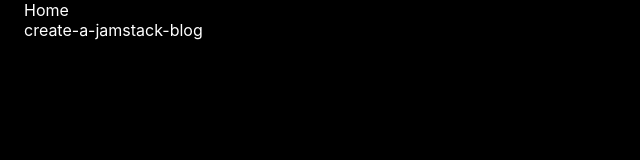
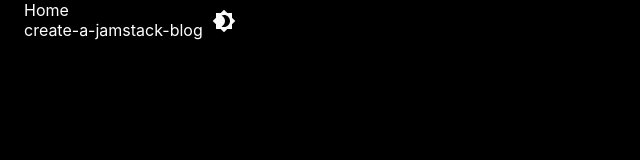
Before and after one commit to haydenlinder/blog, a Next.js app: page / in a window 1280 px wide. Shown: the top 160 px of the page, without its empty margins (0-640 px from the left). Built offline with nearby package versions, Linux system fonts and the light colour scheme.

Commit message:
Add dark toggle switch

```diff
--- a/pages/_app.js
+++ b/pages/_app.js
@@ -1,17 +1,37 @@
 import '../styles/globals.css'
-import 'highlight.js/styles/github.css';
+import 'highlight.js/styles/vs.css';
 import 'highlight.js/styles/vs2015.css';
 import Container from '@material-ui/core/Container'
 import MenuItems from '../components/MenuItems';
 import manifest from '../scripts/manifest';
 import Box from '@material-ui/core/Box';
+import Switch from '@material-ui/core/Switch';
+import Brightness7Icon from '@material-ui/icons/Brightness7';
+import Brightness4Icon from '@material-ui/icons/Brightness4';import { useState } from 'react';
 
 function MyApp({ Component, pageProps }) {
+
+  const [isDark, setIsDark] = useState(false)
+
+  const toggleDarkMode = e => {
+    setIsDark(e.target.checked)
+  }
+
+  console.log({isDark})
 
   return (
     <Container>
       <Box display='flex'>
         <MenuItems titles={manifest} />
+        <Switch
+          checked={isDark}
+          color='primary'
+          onChange={toggleDarkMode}
+          name="dark-mode"
+          icon={<Brightness4Icon/>}
+          checkedIcon={<Brightness7Icon />}
+          inputProps={{ 'aria-label': 'secondary checkbox' }}
+        />
         <Container maxWidth='md'>
           <Component {...pageProps} />
         </Container>
```
